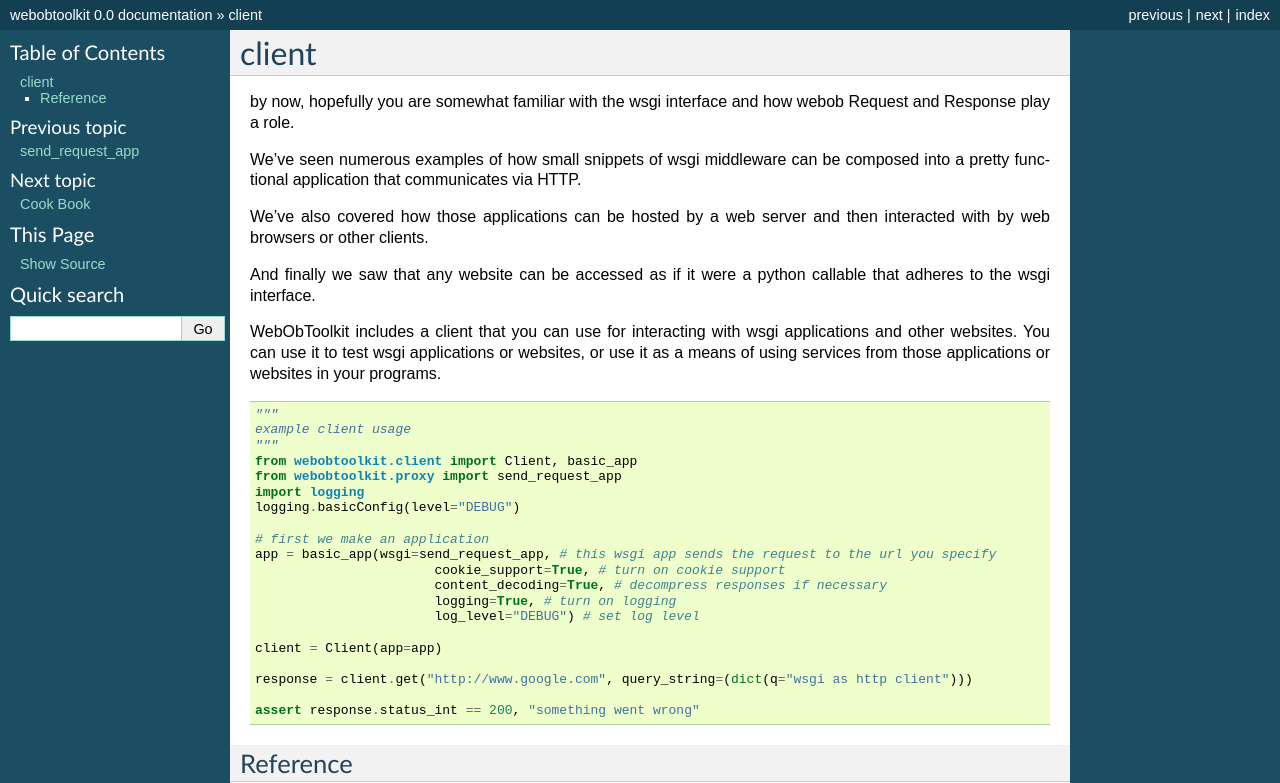
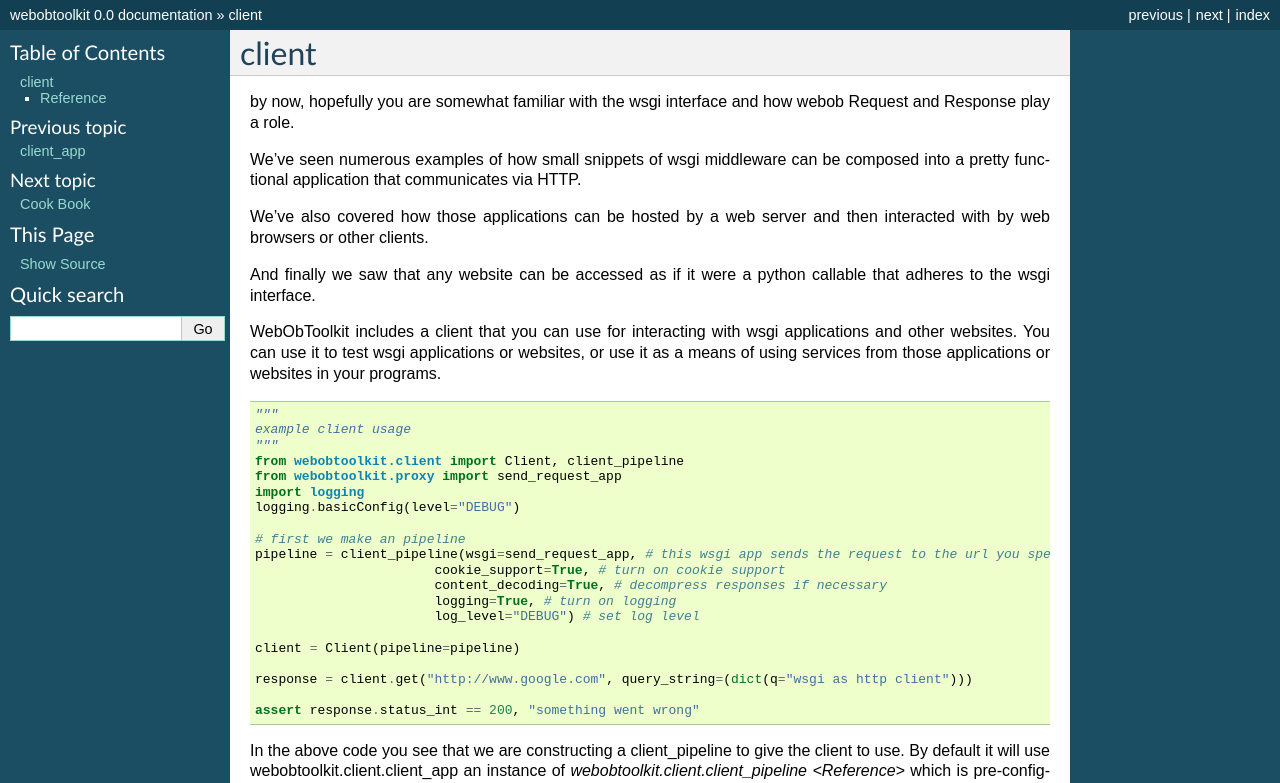
Before and after one commit to twillis/webobtoolkit, a Sphinx documentation site: the page built from doc/source/client.rst, in a window 1280 px wide. Shown: the top 783 px of the page. Built offline with Sphinx 7.4.7, drawn with Linux system fonts in a browser that asks for light colours; some of the changed text lies outside the part shown.

Commit message:
changed proxy terminology to pipeline terminology in hopes of reducing confusion
some distribution maintenance like using py.test when setup.py test is
ran and also added command to build the docs (build_sphinx)

```diff
--- a/CHANGES.rst
+++ b/CHANGES.rst
@@ -1,6 +1,11 @@
 ================
  Change History
 ================
+
+0.1
+===
+
+initial release because I need this in my day job
 
 0.0
 ===
--- a/doc/source/client.rst
+++ b/doc/source/client.rst
@@ -24,11 +24,16 @@ those applications or websites in your programs.
 .. literalinclude:: client_usage.py
    :language: python
 
+In the above code you see that we are constructing a client_pipeline
+to give the client to use. By default it will use
+webobtoolkit.client.client_app an instance of
+`webobtoolkit.client.client_pipeline <Reference>` which is pre-configured for
+cookie support and gzip content decoding.
 
 Reference
 =========
 
-.. autofunction:: webobtoolkit.client.basic_app
+.. autofunction:: webobtoolkit.client.client_pipeline
 
 .. autoclass:: webobtoolkit.client.Client
    :members:
--- a/doc/source/client_usage.py
+++ b/doc/source/client_usage.py
@@ -1,19 +1,19 @@
 """
 example client usage
 """
-from webobtoolkit.client import Client, basic_app
+from webobtoolkit.client import Client, client_pipeline
 from webobtoolkit.proxy import send_request_app
 import logging
 logging.basicConfig(level="DEBUG")
 
-# first we make an application
-app = basic_app(wsgi=send_request_app, # this wsgi app sends the request to the url you specify
+# first we make an pipeline
+pipeline = client_pipeline(wsgi=send_request_app, # this wsgi app sends the request to the url you specify
                        cookie_support=True, # turn on cookie support
                        content_decoding=True, # decompress responses if necessary
                        logging=True, # turn on logging
                        log_level="DEBUG") # set log level
 
-client = Client(app=app)
+client = Client(pipeline=pipeline)
 
 response = client.get("http://www.google.com", query_string=(dict(q="wsgi as http client")))
 
--- a/doc/source/proxy_usage.py
+++ b/doc/source/proxy_usage.py
@@ -1,12 +1,12 @@
 """
-proxy_usage.py
+client usage
 """
-from webobtoolkit.proxy import send_request_app
 from webob import Request
-
+from webobtoolkit.client import client_app
 # let's do a google search and print the response
 request = Request.blank("http://www.google.com?q=%s" % "wsgi+as+http+client")
-print request.get_response(send_request_app)
-
+print str(request.send())
+# or
+print str(request.send(client_app) # for cookie support, content decoding support
 
 # will print lots of stuff
--- a/doc/source/send_request_app.rst
+++ b/doc/source/send_request_app.rst
@@ -1,8 +1,8 @@
 .. _send_request_app:
 
-================
-send_request_app
-================
+============
+ client_app
+============
 
 So far we have seen examples of interacting with :ref:`wsgi
 applications <wsgi_application>` as callables to get HTTP Response
```
Also changed, not shown: README.rst (+3 -27 lines), setup.cfg (+6 -1 lines), setup.py (+21 -4 lines), 3 other files.
